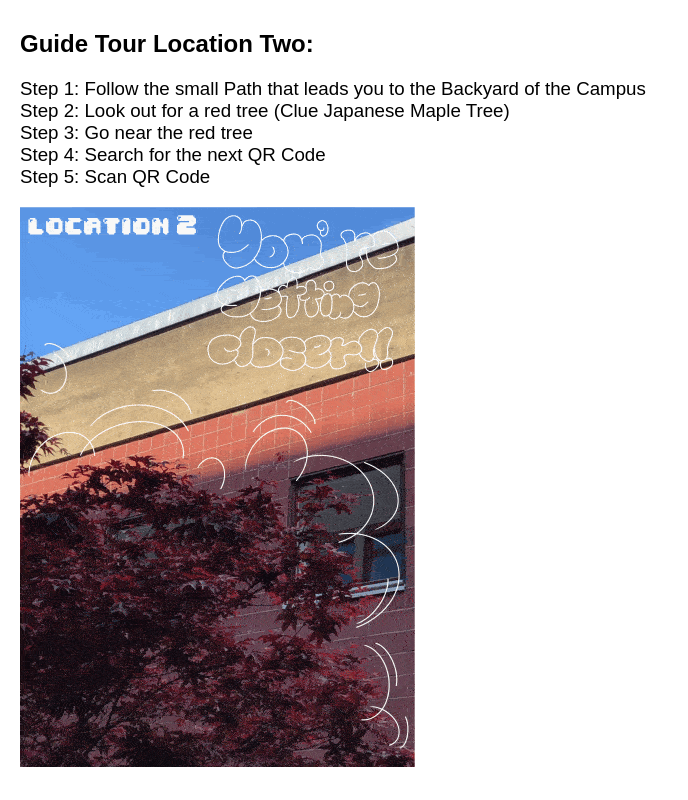
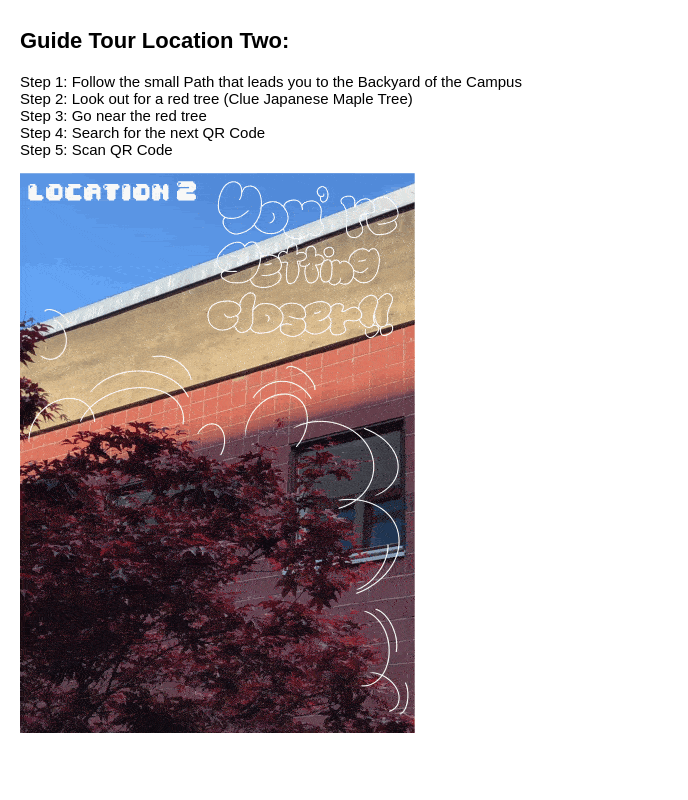
Before and after one commit to christianpasqual/LocationTwo, a plain HTML site: page index.html in a window 1280 px wide. Shown: the whole page, without its empty margins (0-688 px from the left). Drawn offline with Linux system fonts and the light colour scheme; a web font is replaced by a local one.

Commit message:
Update style.css

```diff
--- a/style.css
+++ b/style.css
@@ -16,12 +16,14 @@ h2 {
 font-family: lores-9-plus-narrow, sans-serif;
 font-weight: 400;
 font-style: normal;
+font-size: 22px;
   }
 
 h3 {
 font-family: neue-haas-grotesk-display, sans-serif;
 font-weight: 400;
 font-style: normal;
+font-size: 15px;
   }
 
 img {
```
